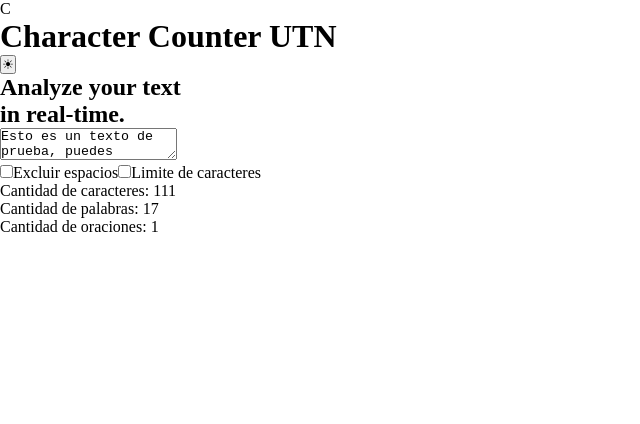
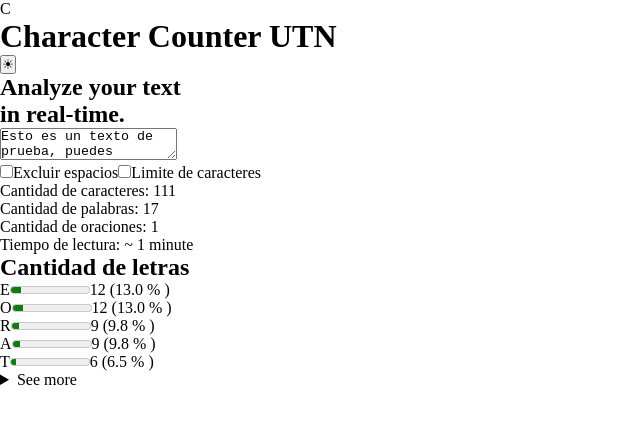
Before and after one commit to BrianGGarcia/character-counter-tp, a React (Vite) app: page / in a window 1280 px wide. Shown: the top 424 px of the page, without its empty margins (0-640 px from the left). Built offline with nearby package versions, Linux system fonts and the light colour scheme.

Commit message:
add: letter density

```diff
--- a/src/App.jsx
+++ b/src/App.jsx
@@ -8,10 +8,12 @@ const App = () => {
   const [excludeSpaces, setExcludeSpaces] = useState(false)
   const [limitCharacter, setLimitCharacter] = useState(false)
   const [limitValue, setLimitValue] = useState(300)
+  const [showAll, setShowAll] = useState(false)
 
   const character = excludeSpaces ? text.replace(/\s/g, "").length : text.length
   const words = text.trim() === "" ? 0 : text.trim().split(/\s+/).length
   const sentences = text.trim() === "" ? 0 : text.split(/[.!?]/).filter(sentence => sentence.trim() !== "").length
+  const readingTime = Math.ceil(words / 200)
 
   const handleChangeTextArea = (e) => {
     const value = e.target.value
@@ -30,6 +32,32 @@ const App = () => {
     const newText = text.slice(0, limitValue)
     setText(newText)
   }
+
+  const cleanText = text.toLowerCase().replace(/[^a-záéíóúñü]/g, "")
+  const total = cleanText.length
+  // diccionario → clave/valor
+  const dictionaryLetters = {}
+
+  cleanText.split("").forEach(letter => {
+    dictionaryLetters[letter] = (dictionaryLetters[letter] || 0) + 1
+  })
+
+  const letters = Object.entries(dictionaryLetters).map(dataLetter => {
+    const letter = dataLetter[0]
+    const amountLetter = dataLetter[1]
+
+    const infoToRenderLetter = {
+      letterName: letter,
+      amount: amountLetter,
+      percentage: (amountLetter / total) * 100
+    }
+
+    return infoToRenderLetter
+  })
+
+  const sortLetters = letters.sort((a, b) => b.amount - a.amount)
+
+  // const visibleLetters = showAll ? sortLetters : sortLetters.slice(0, 5)
 
   return (
     <main>
@@ -71,6 +99,35 @@ const App = () => {
       <p>Cantidad de caracteres: {character}</p>
       <p>Cantidad de palabras: {words}</p>
       <p>Cantidad de oraciones: {sentences}</p>
+      <p>Tiempo de lectura: ~ {readingTime} minute</p>
+      <section>
+        <h2>Cantidad de letras</h2>
+        {/* <button onClick={() => setShowAll(!showAll)}>{showAll ? "Ver menos ▲" : "Ver mas ▼"}</button> */}
+        <article>
+          {
+            sortLetters.slice(0, 5).map(letter => (
+              <div key={letter.letterName}>
+                <span>{letter.letterName.toUpperCase()}</span>
+                <meter min="0" max="100" value={letter.percentage}></meter>
+                <span>{letter.amount} ({letter.percentage.toFixed(1)} % )</span>
+              </div>))
+          }
+        </article>
+
+        <details>
+          <summary>See more</summary>
+          <ul className="meter-list">
+            {
+              sortLetters.slice(5, sortLetters.length).map(letter => (
+                <div key={letter.letterName}>
+                  <span>{letter.letterName.toUpperCase()}</span>
+                  <meter min="0" max="100" value={letter.percentage}></meter>
+                  <span>{letter.amount} ({letter.percentage.toFixed(1)}%)</span>
+                </div>))
+            }
+          </ul>
+        </details>
+      </section>
     </main>
   )
 }
```
